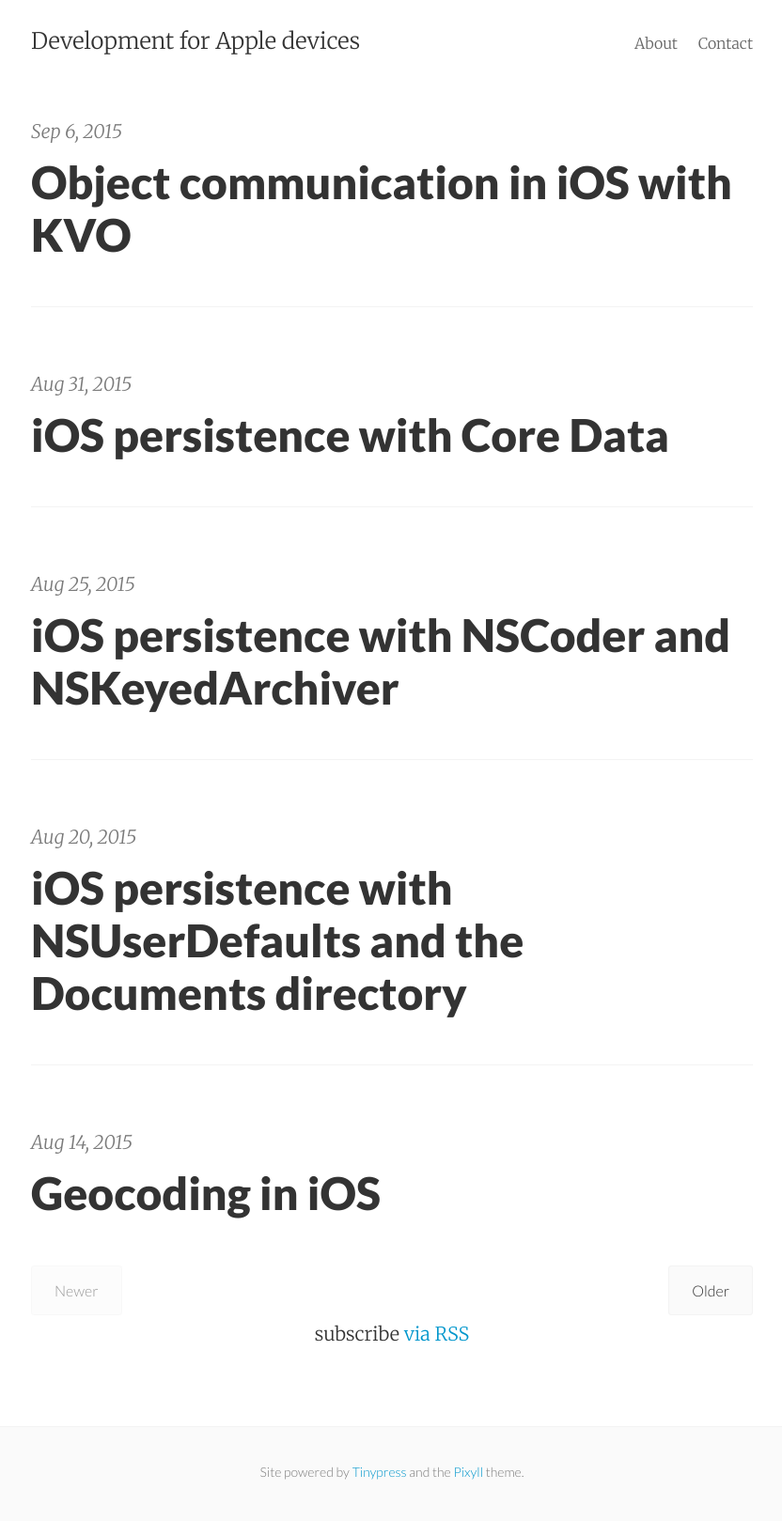
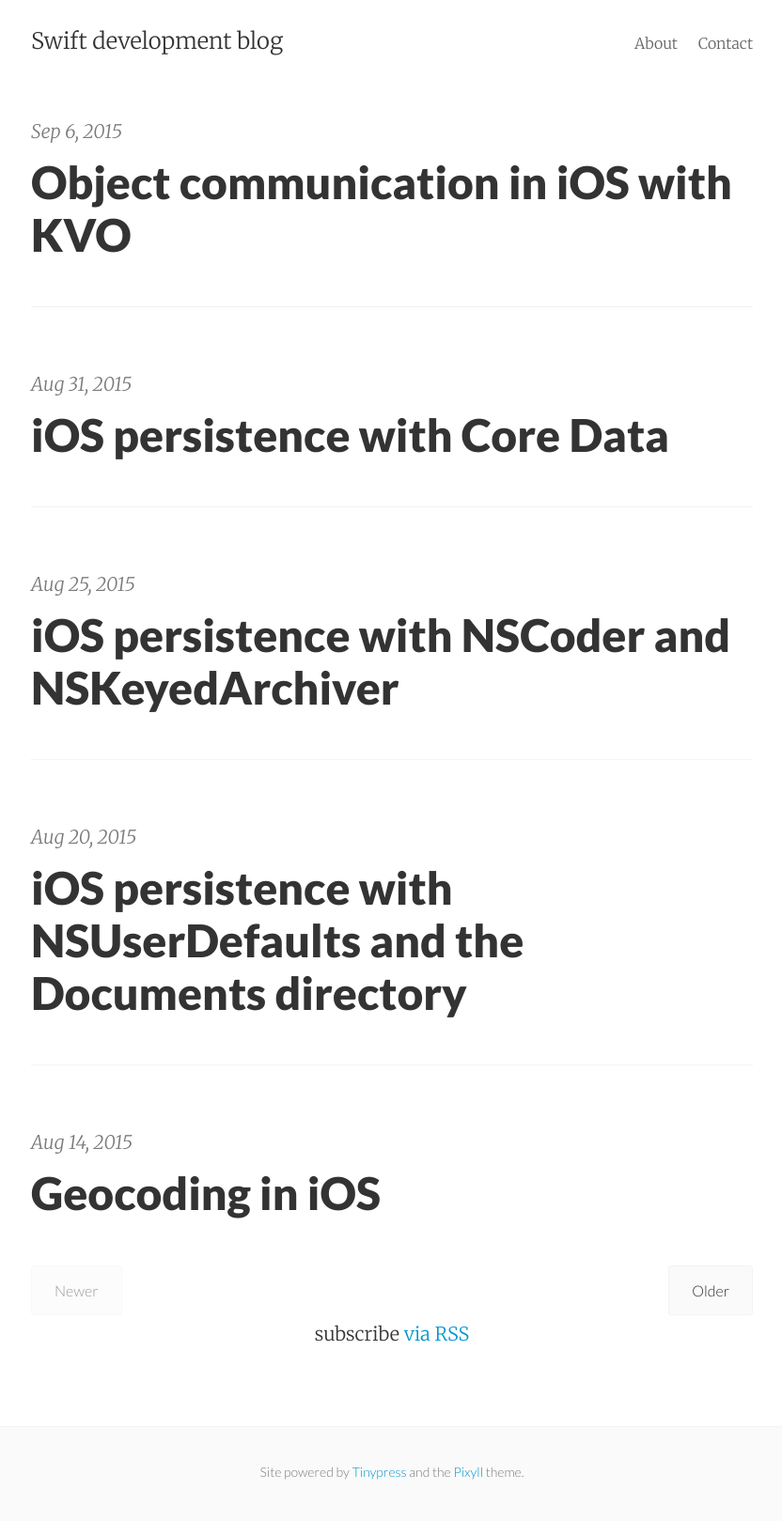
Before and after one commit to mhorga/mhorga.github.io, a Jekyll site: the page built from index.html, in a window 1280 px wide. Shown: the whole page at 94% size, without its empty margins (223-1055 px from the left). Built offline with Jekyll 4.4.1, drawn with Linux system fonts in a browser that asks for light colours; the list of posts is cut into pages by our own code.

Commit message:
Blog init via tinypress.co

```diff
--- a/_config.yml
+++ b/_config.yml
@@ -2,10 +2,10 @@ excerpt_separator: ""
 animated: true
 pygments: true
 markdown: kramdown
-url: http://mhorga.github.io
-title: Development for Apple devices
+url: http://mhorga.org
+title: Swift development blog
 email: mhorga@gmail.com
 author: Marius Horga
-description: A blog about iOS, watchOS, tvOS and OS X development in Objective-C and Swift.
+description: A blog about iOS, watchOS, tvOS and OS X development.
 paginate: 5
 google_analytics: "UA-64309195-1"
```
